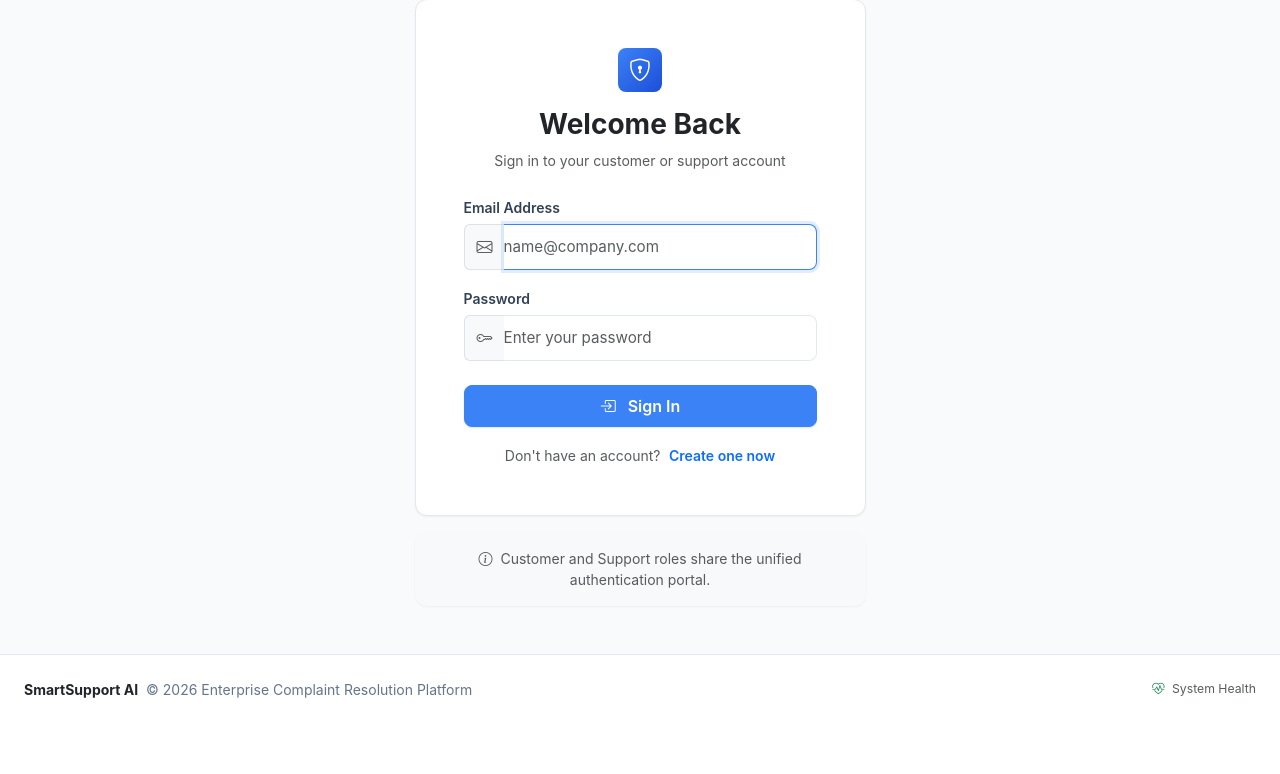
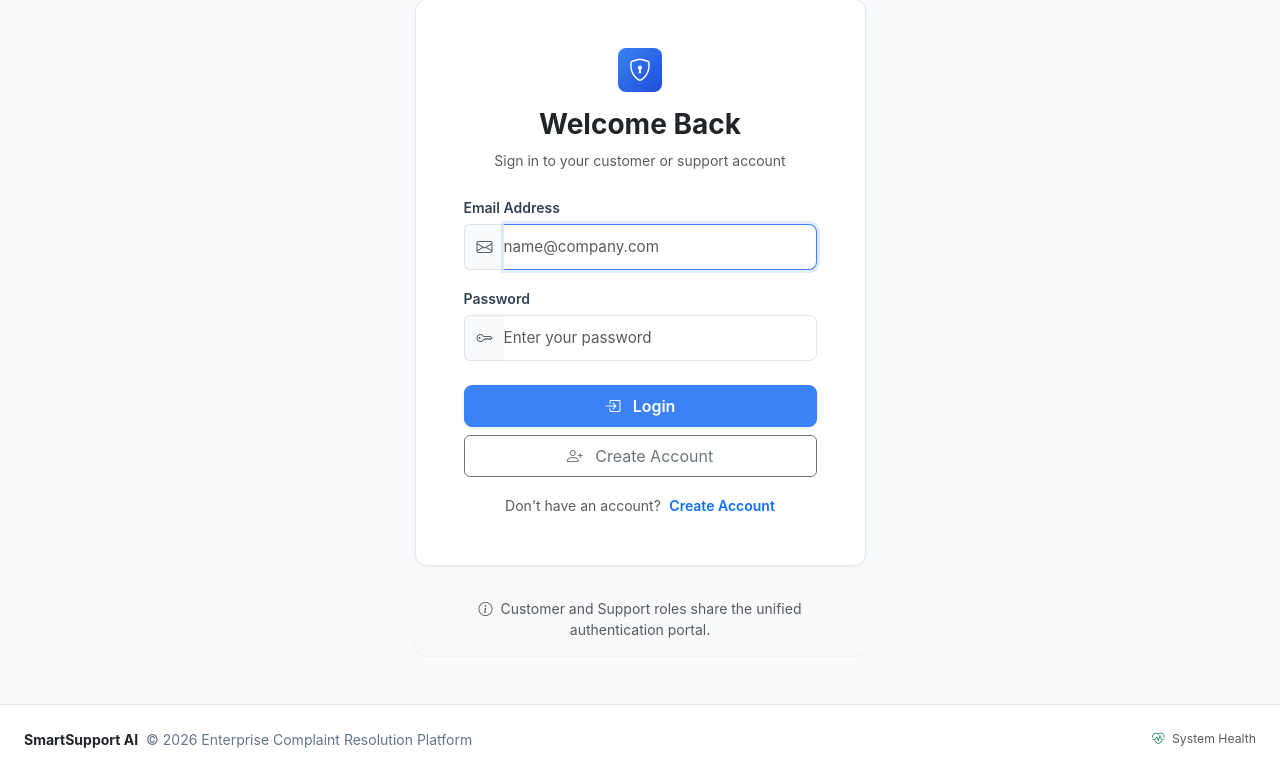
Before and after one commit to krupabt/SmartSupport-AI, a Flask app: page /login?next=/dashboard in a window 1280 px wide. Shown: the part 119-893 px from the top of the page. Before the commit the page ends 817 px from the top, so only its background shows below. Run offline with Flask 3, Linux system fonts and the light colour scheme.

Commit message:
feat: complete clean authentication flow with registration redirect and dashboard logout

```diff
--- a/app/routes/auth_routes.py
+++ b/app/routes/auth_routes.py
@@ -54,16 +54,8 @@ def register():
             db.session.add(new_user)
             db.session.commit()
 
-            # Set session
-            session["user_id"] = new_user.id
-            session["user_name"] = new_user.name
-            session["user_email"] = new_user.email
-            session["user_role"] = new_user.role
-
-            flash("Registration successful! Welcome to SmartSupport AI.", "success")
-            if new_user.is_support:
-                return redirect(url_for("main.admin_dashboard"))
-            return redirect(url_for("main.dashboard"))
+            flash("Account created successfully! Please log in with your credentials.", "success")
+            return redirect(url_for("auth.login"))
         except Exception as e:
             db.session.rollback()
             flash("An error occurred during registration. Please try again.", "danger")
@@ -119,4 +111,4 @@ def logout():
     """Handle user logout."""
     session.clear()
     flash("You have been securely logged out.", "info")
-    return redirect(url_for("main.index"))
+    return redirect(url_for("auth.login"))
--- a/app/templates/login.html
+++ b/app/templates/login.html
@@ -34,13 +34,17 @@
             </div>
           </div>
 
-          <button type="submit" class="btn btn-primary-custom w-100 py-2 mb-3">
-            <i class="bi bi-box-arrow-in-right me-2"></i> Sign In
+          <button type="submit" class="btn btn-primary-custom w-100 py-2 mb-2 shadow-sm">
+            <i class="bi bi-box-arrow-in-right me-2"></i> Login
           </button>
+
+          <a href="{{ url_for('auth.register') }}" class="btn btn-outline-secondary w-100 py-2 mb-3">
+            <i class="bi bi-person-plus me-2"></i> Create Account
+          </a>
 
           <div class="text-center">
             <span class="text-muted small">Don't have an account?</span>
-            <a href="{{ url_for('auth.register') }}" class="text-primary fw-semibold small text-decoration-none ms-1">Create one now</a>
+            <a href="{{ url_for('auth.register') }}" class="text-primary fw-semibold small text-decoration-none ms-1">Create Account</a>
           </div>
         </form>
       </div>
--- a/app/templates/register.html
+++ b/app/templates/register.html
@@ -56,13 +56,13 @@
             </div>
           </div>
 
-          <button type="submit" class="btn btn-primary-custom w-100 py-2 mb-3">
-            <i class="bi bi-person-check me-2"></i> Register Account
+          <button type="submit" class="btn btn-primary-custom w-100 py-2 mb-3 shadow-sm">
+            <i class="bi bi-person-check me-2"></i> Create Account
           </button>
 
           <div class="text-center">
             <span class="text-muted small">Already have an account?</span>
-            <a href="{{ url_for('auth.login') }}" class="text-primary fw-semibold small text-decoration-none ms-1">Sign in here</a>
+            <a href="{{ url_for('auth.login') }}" class="text-primary fw-semibold small text-decoration-none ms-1">Login</a>
           </div>
         </form>
       </div>
```
Also changed, not shown: app/templates/customer/dashboard.html (+5 -2 lines), tests/test_e2e_flow.py (+7 -0 lines), tests/test_phase1.py (+13 -12 lines), tests/test_phase2.py (+4 -0 lines).
